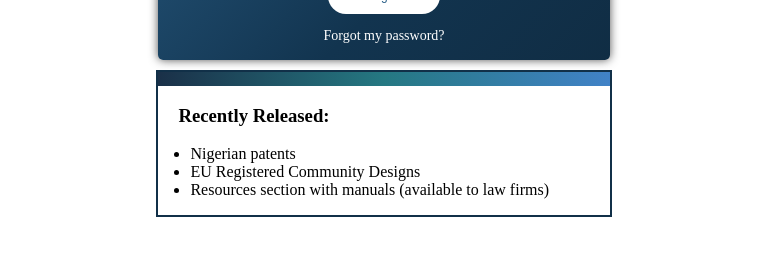
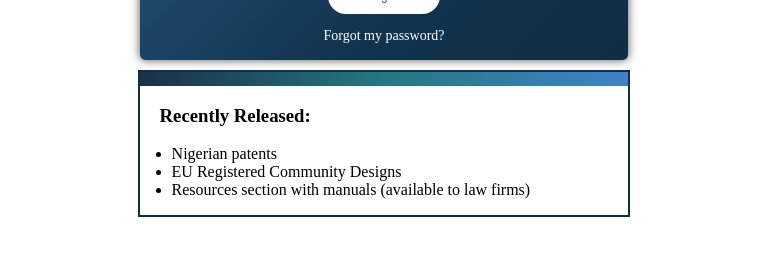
Before and after one commit to UmarAhmad12/Global_IP_Co., a React (Vite) app: page / in a window 768 px wide. Shown: the part 352-608 px from the top of the page. Built offline with nearby package versions, Linux system fonts and the light colour scheme.

Commit message:
Completed login page responsive

```diff
--- a/src/components/Userpage.css
+++ b/src/components/Userpage.css
@@ -188,10 +188,10 @@
 
 @media (min-width: 746px ) and (max-width: 1024px){
     .loginBox{
-        width: 60%;
+        width: 65%;
     }
 
     .loginNote{
-        width: 60%;
+        width: 65%;
     }
 }
```
